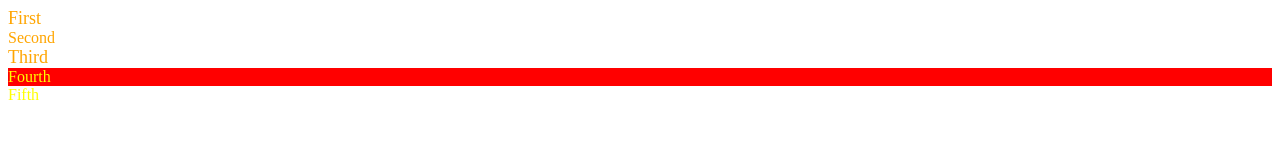
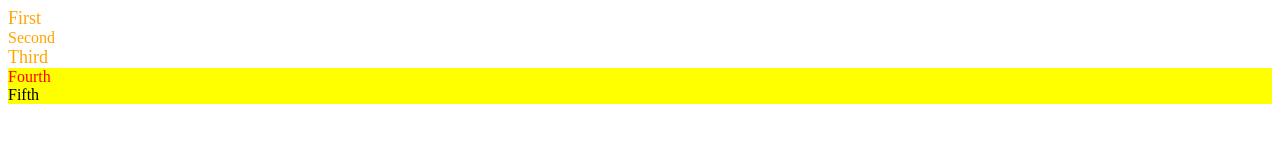
Before and after one commit to knightmoves-schools/021-combinators-thegrim5562-svg, a website: page index.html in a window 1280 px wide. Drawn offline with Linux system fonts and the light colour scheme.

Commit message:
Change background and text colors in CSS

```diff
--- a/index.html
+++ b/index.html
@@ -13,11 +13,11 @@
         }
         /* adjecent sibling selector (+)*/
         span + div {
-            background-color: red;
+            color: red;
         }
         /* general sibling selector (~) */
         span ~ div {
-            color: yellow;
+            background-color: yellow;
         }
     </style>
 </head>
```
